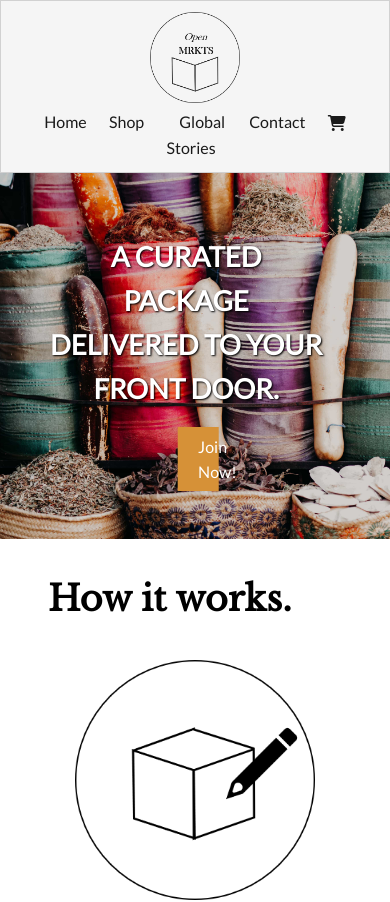
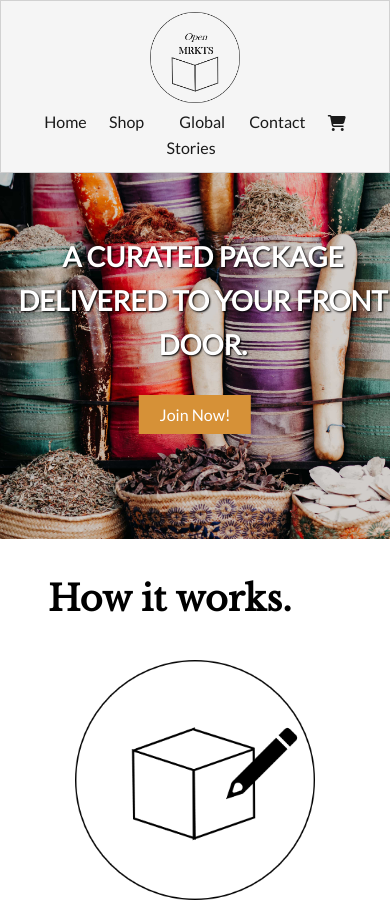
Before and after one commit to kevy3b/openMRKTS, a React (Create React App) app: page / in a window 390 px wide. Shown: the top 902 px of the page. Built offline with nearby package versions, Linux system fonts and the light colour scheme.

Commit message:
fixed header

```diff
--- a/src/components/pages/Home.js
+++ b/src/components/pages/Home.js
@@ -33,6 +33,7 @@ const Home = () => {
           </Link>
         </div>
       </div>
+
       <article className={`${styles["new-container"]}`}>
         <section>
           <h1 className={`m-4 ${styles.title}`}>How it works.</h1>
--- a/src/components/styles/Home.module.css
+++ b/src/components/styles/Home.module.css
@@ -41,11 +41,12 @@
   margin: 0 auto;
 }
 
-.fun-btn {
+.text-and-button .fun-btn {
   position: absolute;
   top: 10rem;
   left: 0rem;
   z-index: 2;
+  margin-left: 8%;
 }
 
 .go-down {
@@ -81,7 +82,7 @@
 .img-wrapper-banner {
   position: relative;
   overflow: hidden;
-  z-index: -1;
+  /*z-index: -1;*/
   width: 100%;
   max-height: 60vh;
   min-height: 30rem;
@@ -100,8 +101,8 @@
 }*/
 
 .text-and-button {
+  width: 100%;
   top: 29%;
-  left: 8%;
   position: absolute;
 }
 
@@ -111,19 +112,21 @@
   font-size: 3rem;
   display: flex;
   text-shadow: 1px 1px 2px black;
-  padding-right: 65px;
+  margin-left: 8%;
+  /* padding-right: 65px; */
 }
 
 @media (max-width: 648px) {
   .fun-text {
     font-size: 1.9rem !important;
     text-align: center;
+    margin-left: 0;
   }
-  .fun-btn {
-    margin-right: 0;
+  .text-and-button .fun-btn {
+    margin: 0;
     left: 50%;
-    transform: translateX(-80%);
-    right: 50%;
+    top: 8rem;
+    transform: translateX(-50%);
   }
 }
 
```
